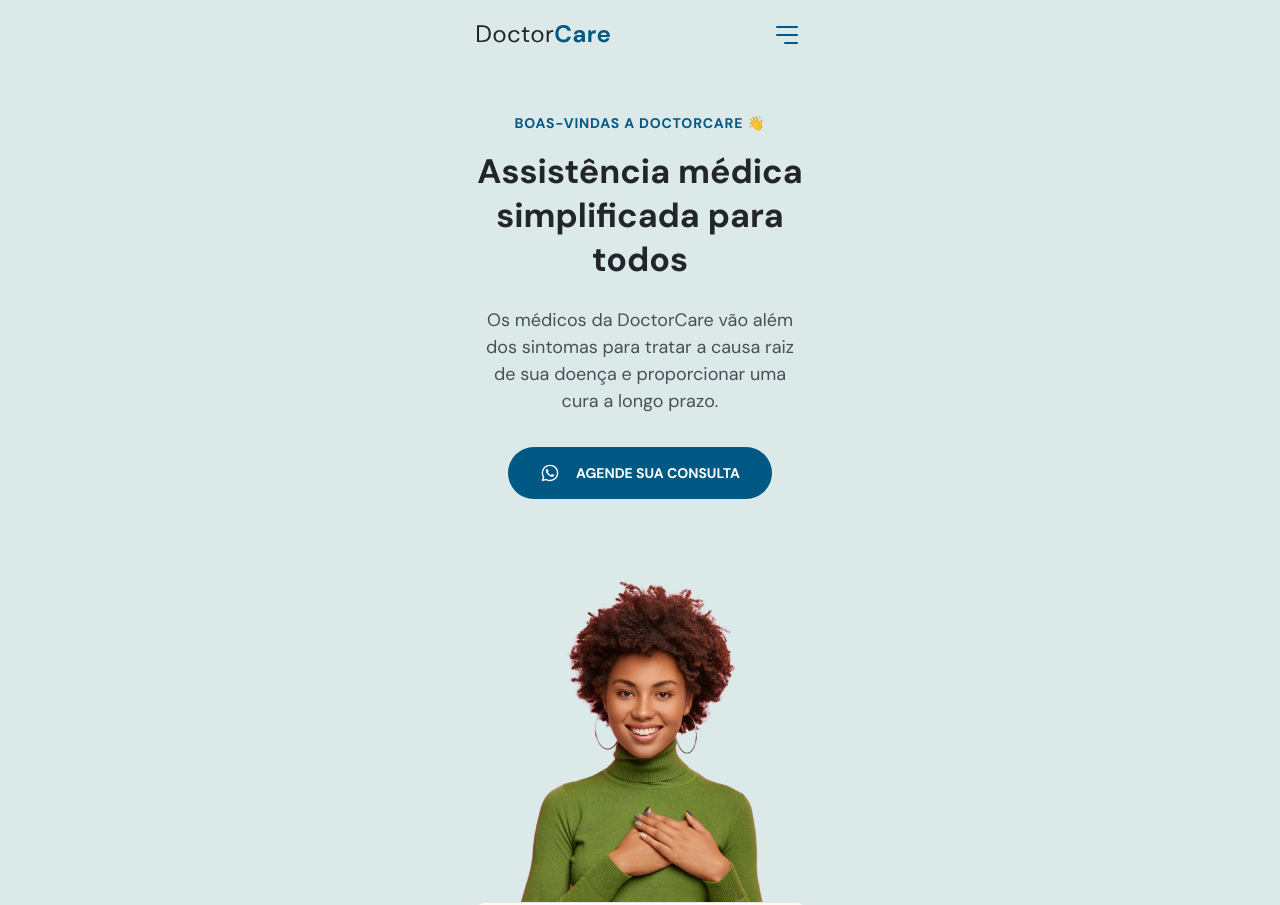
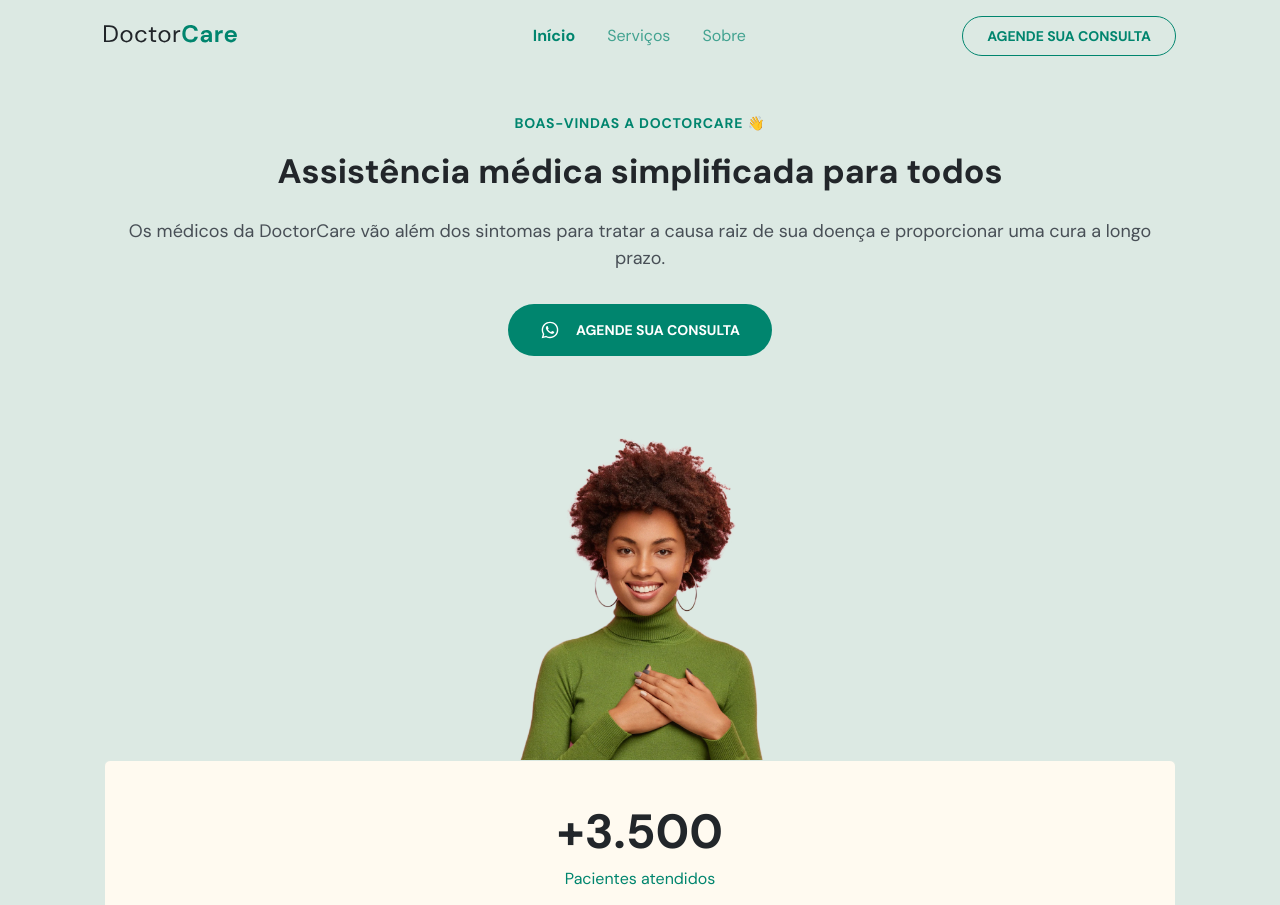
Before and after one commit to fiorotticaio/DoctorCare, a plain HTML site: page index.html in a window 1280 px wide. Shown: the top 905 px of the page. Drawn offline with nearby package versions, Linux system fonts and the light colour scheme.

Commit message:
navigation for desktop

```diff
--- a/index.html
+++ b/index.html
@@ -35,7 +35,7 @@
 
         <div class="menu">
           <ul>
-            <li><a onclick="closeMenu()" href="#home">Início</a></li>
+            <li><a class="active" onclick="closeMenu()" href="#home">Início</a></li>
             <li><a onclick="closeMenu()" href="#services">Serviços</a></li>
             <li><a onclick="closeMenu()" href="#about">Sobre</a></li>
           </ul>
--- a/style.css
+++ b/style.css
@@ -17,13 +17,14 @@
 }
 
 :root {
-  --hue: 200;
+  --hue: 170;
   --primary-color: hsl(var(--hue), 100%, 26%);
   --headline: hsl(210, 11%, 15%);
   --paragraph: hsl(210, 9%, 31%);
 
   --brand-beige: hsl(39, 100%, 97%);
   --brand-light: hsl(calc(var(--hue) - 22), 23%, 89%);
+  --brand-light-2: hsl(calc(var(--hue) + 10), 14%, 97%);
   --brand-dark: hsl(var(--hue), 100%, 14%);
 
   --bg-light: hsl(180, 14%, 97%);
@@ -56,7 +57,7 @@
 }
 
 .wrapper {
-  width: 37.5rem;
+  width: min(50rem, 100%);
   margin-inline: auto;
   padding-inline: 2.4rem;
 }
@@ -211,6 +212,11 @@
   cursor: pointer;
 }
 
+nav .menu,
+nav .close-menu {
+  position: fixed;
+}
+
 
 /*======= MENU-EXPANDED =========================================*/
 body.menu-expanded {
@@ -240,7 +246,6 @@
 }
 
 body.menu-expanded .menu {
-  position: fixed;
   top: 0;
   left: 0;
   background: var(--primary-color);
@@ -356,7 +361,7 @@
 }
 
 #home .stats {
-  width: 32.7rem;
+  width: 100%;
   padding-block: 4rem;
   /* padding-top: 4rem;
   padding-bottom: 4rem; */
@@ -495,7 +500,7 @@
 }
 
 
-/* BACK TO TOP  */
+/* BACK TO TOP */
 #backToTopButton {
   position: fixed;
   /*--destrava----*/
@@ -515,3 +520,130 @@
   visibility: visible;
   transform: translateY(0);
 }
+
+
+/*======= RESPONSIVO =============================================== */
+@media (min-width: 1024px) {
+
+  /*======= GERAL =============================================== */
+  .wrapper {
+    width: min(112rem, 100%);
+  }
+
+  /*======= NAVIGATION =============================================== */
+
+  /* reset */
+  nav#navigation .wrapper * {
+    margin: 0;
+    padding: 0;
+
+    /* valor inicial antes de ter colocado o css */
+    visibility: initial;
+    display: initial;
+    opacity: initial;
+    flex-direction: initial;
+    position: initial;
+    font-size: initial;
+    font-weight: initial;
+    transform: initial;
+    color: initial;
+    background-color: initial;
+  }
+
+  nav#navigation .social-links,
+  nav#navigation .close-menu,
+  nav#navigation .open-menu {
+    display: none;
+  }
+
+  nav#navigation .menu {
+    display: flex;
+    align-items: center;
+    justify-content: space-between;
+    width: 60%;
+  }
+
+  nav#navigation .menu ul:nth-child(1) {
+    display: flex;
+    gap: 3.2rem;
+  }
+
+  nav#navigation .menu ul li a {
+    color: var(--primary-color);
+    opacity: 0.7;
+  }
+
+  nav#navigation .menu a.button {
+    display: flex;
+    justify-content: center;
+    align-items: center;
+    padding: 1rem 2.4rem;
+
+    border: 0.1rem solid var(--primary-color);
+    border-radius: 4rem;
+
+    color: var(--primary-color);
+
+    font-weight: 700;
+    font-size: 1.4rem;
+    line-height: 1.8rem;
+    text-transform: uppercase;
+  }
+
+  nav#navigation.scroll .menu ul li a {
+    color: var(--brand-light-2);
+    opacity: 0.6;
+  }
+
+  nav#navigation.scroll .menu a.button {
+    border-color: white;
+    color: white;
+  }
+
+  nav#navigation .menu li a {
+    transition: opacity 0.4s;
+  }
+
+  nav#navigation .menu li a.active,
+  nav#navigation .menu li a:hover {
+    opacity: 1;
+    font-weight: 700;
+  }
+
+  nav#navigation .menu li a::after {
+    content: '';
+    width: 0;
+    height: 0.2rem;
+    background-color: var(--primary-color);
+
+    position: relative;
+    /*--destrava--*/
+    bottom: -2rem;
+    left: -0.5rem;
+    /*-----------*/
+
+    display: block;
+
+    transition: width 0.2s;
+  }
+
+  nav#navigation.scroll .menu li a::after {
+    background-color: white;
+  }
+
+  nav#navigation .menu li a:hover::after {
+    padding-inline: 0.8rem;
+    width: 100%;
+  }
+
+  nav#navigation.scroll .menu li a:hover {
+    opacity: 1;
+  }
+
+  nav#navigation.scroll .menu a.button:hover {
+    background-color: var(--primary-color);
+    filter: brightness(1.3);
+    border: none;
+  }
+
+}
```
